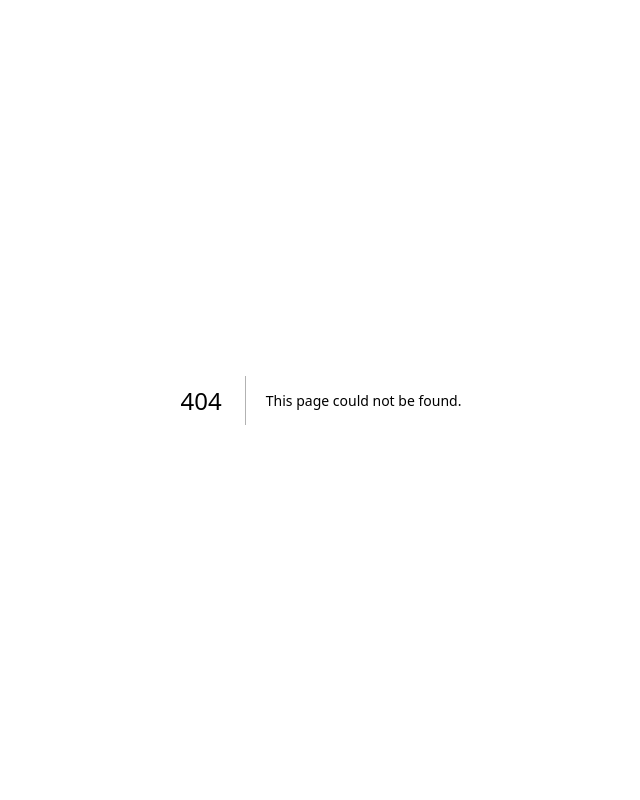
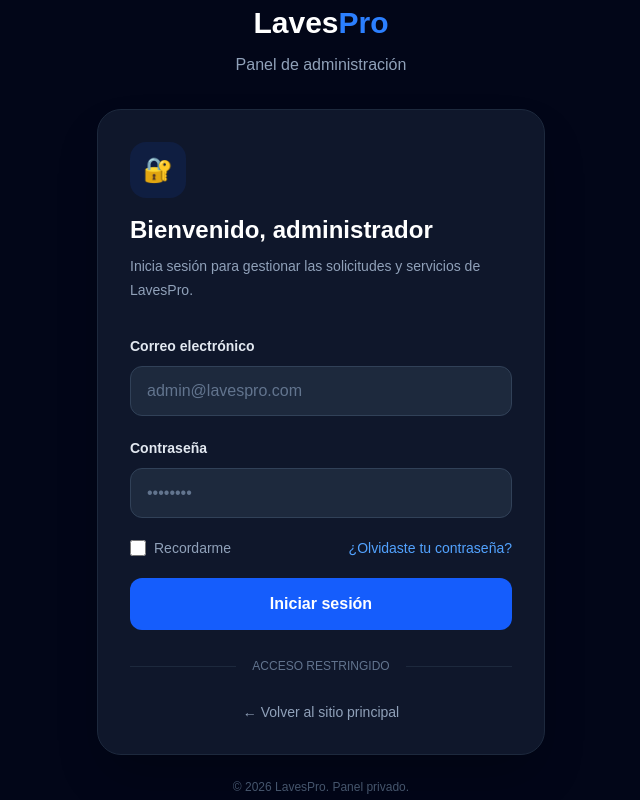
Before and after one commit to 1081271746/Lavespro-clean, a Next.js app: page /admin/login in a window 1280 px wide. Before the commit this address had no page. Shown: the whole page, without its empty margins (319-959 px from the left). Built offline with nearby package versions, Linux system fonts and the light colour scheme.

Commit message:
creacion panel administrativo

```diff
--- /dev/null
+++ b/app/admin/login/page.tsx
@@ -0,0 +1,128 @@
+import Link from "next/link";
+
+export default function AdminLogin() {
+  return (
+    <main className="min-h-screen bg-slate-950 flex items-center justify-center px-6">
+      <div className="w-full max-w-md">
+
+        {/* Logo / marca */}
+        <div className="text-center mb-8">
+          <Link href="/" className="inline-block">
+            <h1 className="text-3xl font-extrabold text-white">
+              Laves<span className="text-blue-500">Pro</span>
+            </h1>
+          </Link>
+
+          <p className="mt-3 text-slate-400">
+            Panel de administración
+          </p>
+        </div>
+
+        {/* Card */}
+        <div className="rounded-3xl border border-slate-800 bg-slate-900 p-8 shadow-2xl">
+
+          <div className="mb-8">
+            <div className="mb-4 flex h-14 w-14 items-center justify-center rounded-2xl bg-blue-600/10 text-2xl">
+              🔐
+            </div>
+
+            <h2 className="text-2xl font-bold text-white">
+              Bienvenido, administrador
+            </h2>
+
+            <p className="mt-2 text-sm leading-6 text-slate-400">
+              Inicia sesión para gestionar las solicitudes y servicios de
+              LavesPro.
+            </p>
+          </div>
+
+          {/* Formulario */}
+          <form className="space-y-5">
+
+            {/* Correo */}
+            <div>
+              <label
+                htmlFor="email"
+                className="text-sm font-semibold text-slate-200"
+              >
+                Correo electrónico
+              </label>
+
+              <input
+                id="email"
+                type="email"
+                placeholder="admin@lavespro.com"
+                className="mt-2 w-full rounded-xl border border-slate-700 bg-slate-800 px-4 py-3 text-white placeholder:text-slate-500 outline-none transition focus:border-blue-500 focus:bg-slate-800 focus:ring-2 focus:ring-blue-500/20"
+              />
+            </div>
+
+            {/* Contraseña */}
+            <div>
+              <label
+                htmlFor="password"
+                className="text-sm font-semibold text-slate-200"
+              >
+                Contraseña
+              </label>
+
+              <input
+                id="password"
+                type="password"
+                placeholder="••••••••"
+                className="mt-2 w-full rounded-xl border border-slate-700 bg-slate-800 px-4 py-3 text-white placeholder:text-slate-500 outline-none transition focus:border-blue-500 focus:bg-slate-800 focus:ring-2 focus:ring-blue-500/20"
+              />
+            </div>
+
+            {/* Recordarme */}
+            <div className="flex items-center justify-between text-sm">
+              <label className="flex items-center gap-2 text-slate-400">
+                <input
+                  type="checkbox"
+                  className="h-4 w-4 rounded border-slate-600 bg-slate-800"
+                />
+                Recordarme
+              </label>
+
+              <button
+                type="button"
+                className="font-medium text-blue-400 transition hover:text-blue-300"
+              >
+                ¿Olvidaste tu contraseña?
+              </button>
+            </div>
+
+            {/* Botón */}
+            <button
+              type="submit"
+              className="w-full rounded-xl bg-blue-600 px-5 py-3.5 font-semibold text-white transition hover:bg-blue-700 hover:shadow-lg hover:shadow-blue-600/20"
+            >
+              Iniciar sesión
+            </button>
+          </form>
+
+          {/* Separador */}
+          <div className="my-7 flex items-center gap-4">
+            <div className="h-px flex-1 bg-slate-800" />
+            <span className="text-xs text-slate-500">
+              ACCESO RESTRINGIDO
+            </span>
+            <div className="h-px flex-1 bg-slate-800" />
+          </div>
+
+          {/* Volver */}
+          <Link
+            href="/"
+            className="block text-center text-sm font-medium text-slate-400 transition hover:text-white"
+          >
+            ← Volver al sitio principal
+          </Link>
+        </div>
+
+        {/* Footer */}
+        <p className="mt-6 text-center text-xs text-slate-600">
+          © 2026 LavesPro. Panel privado.
+        </p>
+      </div>
+    </main>
+  );
+}
```
